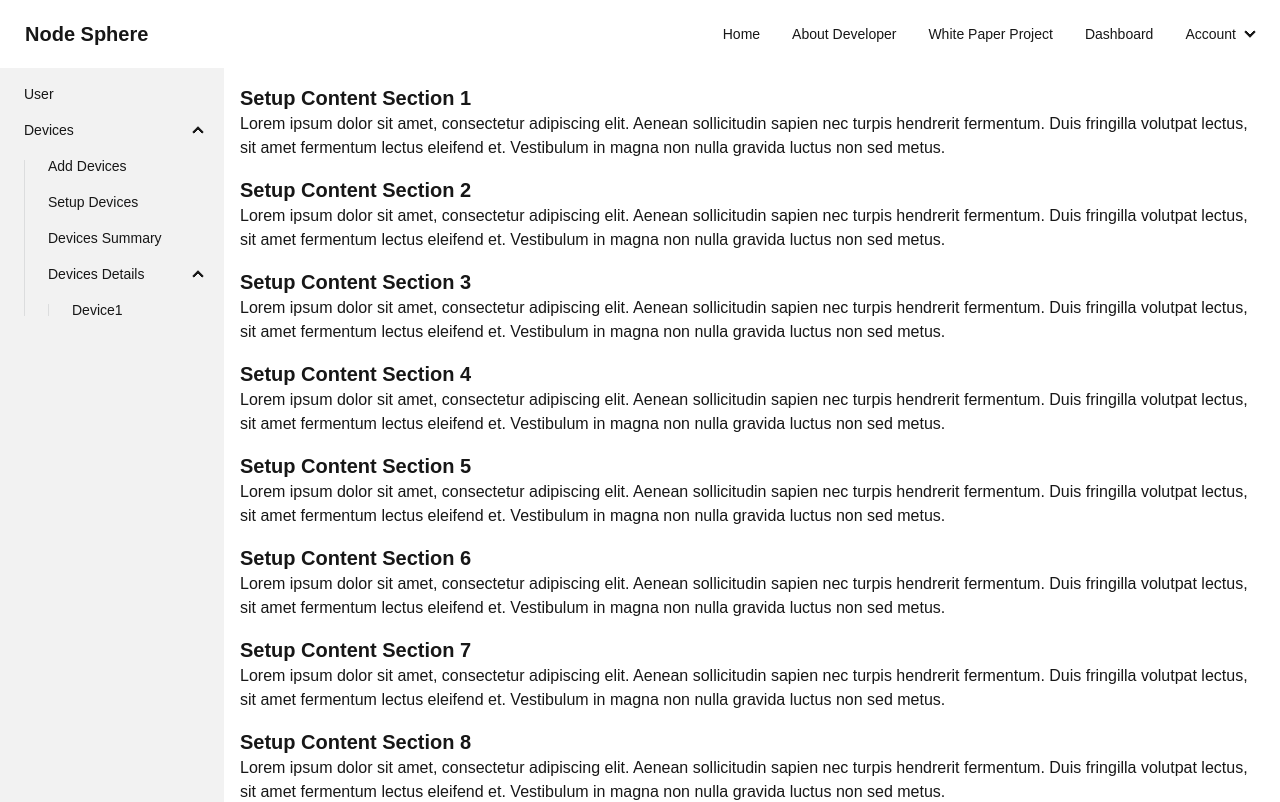
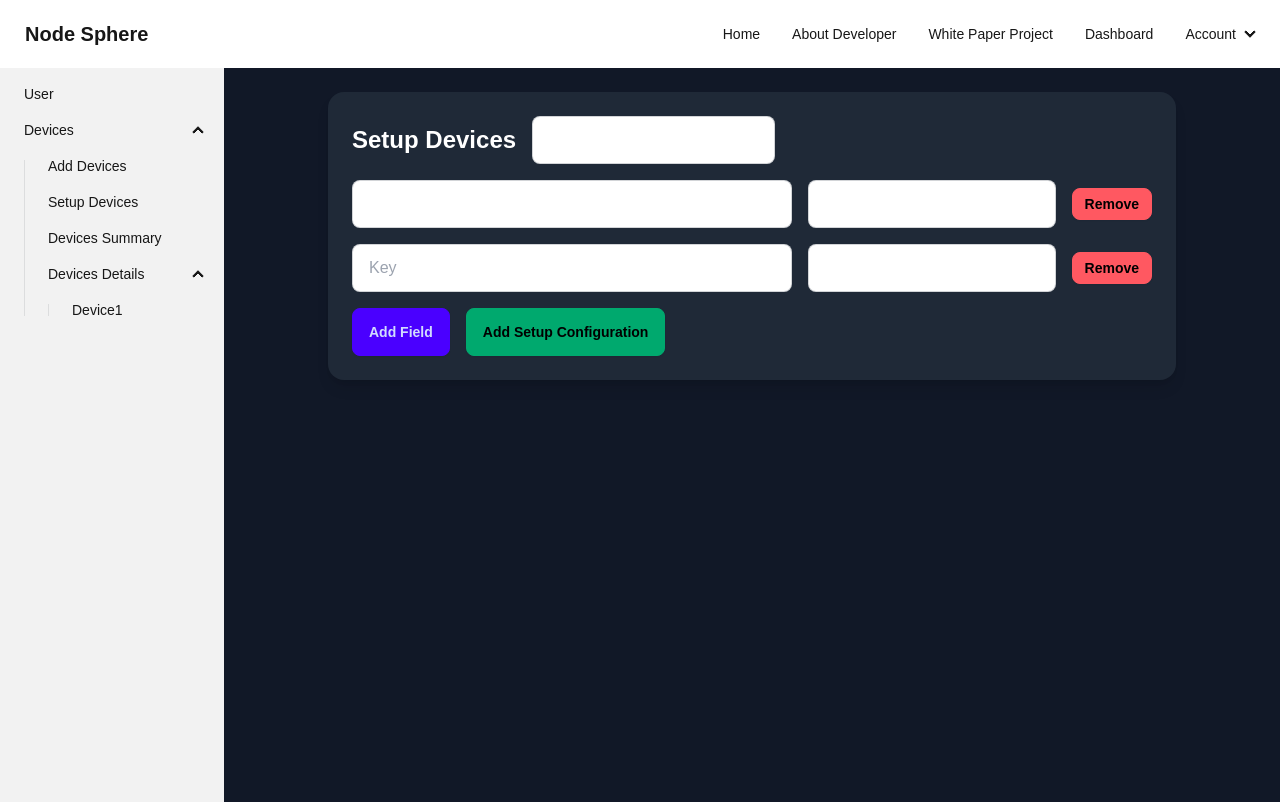
Before and after one commit to ahmadzeinalwafi/nextjs-fe-dms, a Next.js app: page /dashboard/devices/setup in a window 1280 px wide. Shown: the top 802 px of the page. Built offline with nearby package versions, Linux system fonts and the light colour scheme.

Commit message:
add: setup page

```diff
--- a/app/dashboard/devices/setup/page.jsx
+++ b/app/dashboard/devices/setup/page.jsx
@@ -1,30 +1,129 @@
+"use client"
 import SideMenu from "@/app/_components/SideMenu"
+import { useState } from "react";
 
-export default function SetupDevices(){
+export default function SetupDevices() {
     let devices = [
         {
+            "Device_Id": "device_id",
             "Name": "Device1"
         }
     ]
+    const [selectedDevice, setSelectedDevice] = useState(devices[0]);
+    const [formData, setFormData] = useState([
+        { key: 'temperature', unit: 'float64' },
+        { key: '', unit: '' },
+    ]);
+
+    const handleAddField = () => {
+        setFormData([
+            ...formData,
+            { key: '', value: '', unit: '' },
+        ]);
+    };
+
+    const handleRemoveField = (index) => {
+        const newFormData = formData.filter((_, i) => i !== index);
+        setFormData(newFormData);
+    };
+
+    const handleChange = (index, field, value) => {
+        const newFormData = [...formData];
+        newFormData[index][field] = value;
+        setFormData(newFormData);
+    };
+
+    const handleSubmit = async (e) => {
+        e.preventDefault();
+
+        const fields = formData.reduce((acc, item) => {
+            if (item.key && item.unit) {
+                acc[item.key] = item.unit;
+            }
+            return acc;
+        }, {});
+
+        const payload = {
+            Device_Id: selectedDevice.Device_Id,
+            Fields: fields
+        };
+
+        console.log(payload);
+    };
+
     return (
-        <div className="flex h-screen">
-
+        <div className="flex h-screen bg-gray-900">
             <SideMenu devices={devices} />
-            {console.log(devices) }
 
             {/* Main Content */}
-            <div className="flex-1 bg-base-100 p-4 overflow-y-auto">
-                {Array.from({ length: 50 }).map((_, index) => (
-                    <div key={index} className="mb-4">
-                        <h1 className="text-xl font-bold">Setup Content Section {index + 1}</h1>
-                        <p>
-                            Lorem ipsum dolor sit amet, consectetur adipiscing elit. Aenean
-                            sollicitudin sapien nec turpis hendrerit fermentum. Duis fringilla
-                            volutpat lectus, sit amet fermentum lectus eleifend et. Vestibulum
-                            in magna non nulla gravida luctus non sed metus.
-                        </p>
+            <div className="flex-1 flex flex-col items-center justify-start bg-gray-900 text-white overflow-y-auto">
+                <div className="w-full max-w-4xl p-6">
+                    <div className="card p-6 shadow-lg w-full bg-gray-800">
+                        <div className="flex items-center mb-4">
+                            <h2 className="text-2xl font-bold">Setup Devices</h2>
+                            <select
+                                className="select select-bordered ml-4 text-xl font-bold"
+                                value={selectedDevice}
+                                onChange={(e) => setSelectedDevice(e.target.value)}
+                            >
+                                {devices.map((device, index) => (
+                                    <option key={index} value={device.Name}>
+                                        {device.Name} - {device.Device_Id}
+                                    </option>
+                                ))}
+                            </select>
+                        </div>
+                        <form>
+                            {formData.map((item, index) => (
+                                <div key={index} className="flex items-center space-x-4 mb-4">
+                                    <input
+                                        type="text"
+                                        className="input input-bordered w-3/5"
+                                        placeholder="Key"
+                                        value={item.key}
+                                        onChange={(e) => handleChange(index, 'key', e.target.value)}
+                                    />
+                                    <select
+                                        className="select select-bordered w-1/3"
+                                        value={item.unit}
+                                        onChange={(e) => handleChange(index, 'unit', e.target.value)}
+                                    >
+                                        <option value="float64">float64</option>
+                                        <option value="float32">float32</option>
+                                        <option value="int8">int8</option>
+                                        <option value="int16">int16</option>
+                                        <option value="in32">int32</option>
+                                        <option value="int64">int64</option>
+                                        <option value="string">string</option>
+                                    </select>
+                                    <button
+                                        type="button"
+                                        className="btn btn-error btn-sm"
+                                        onClick={() => handleRemoveField(index)}
+                                    >
+                                        Remove
+                                    </button>
+                                </div>
+                            ))}
+                            <div className="flex space-x-4">
+                                <button
+                                    type="button"
+                                    className="btn btn-primary"
+                                    onClick={handleAddField}
+                                >
+                                    Add Field
+                                </button>
+                                <button
+                                    type="button"
+                                    className="btn btn-success"
+                                    onClick={handleSubmit}
+                                >
+                                    Add Setup Configuration
+                                </button>
+                            </div>
+                        </form>
                     </div>
-                ))}
+                </div>
             </div>
         </div>
     )
--- a/app/layout.js
+++ b/app/layout.js
@@ -1,6 +1,5 @@
 import { Geist, Geist_Mono } from "next/font/google";
 import Navbar from "./_components/Navbar";
-import Footer from "./_components/Footer";
 import "./globals.css";
 
 const geistSans = Geist({
@@ -29,7 +28,6 @@ export default function RootLayout({ children }) {
       >
         <Navbar/>
         {children}
-        <Footer/>
       </body>
     </html>
   );
--- a/app/page.js
+++ b/app/page.js
@@ -1,4 +1,5 @@
 import Image from "next/image";
+import Footer from "./_components/Footer";
 
 export default function Home() {
   return (
@@ -132,6 +133,7 @@ export default function Home() {
         </section>
 
       </div>
+      <Footer/>
     </div>
   );
 }
```
